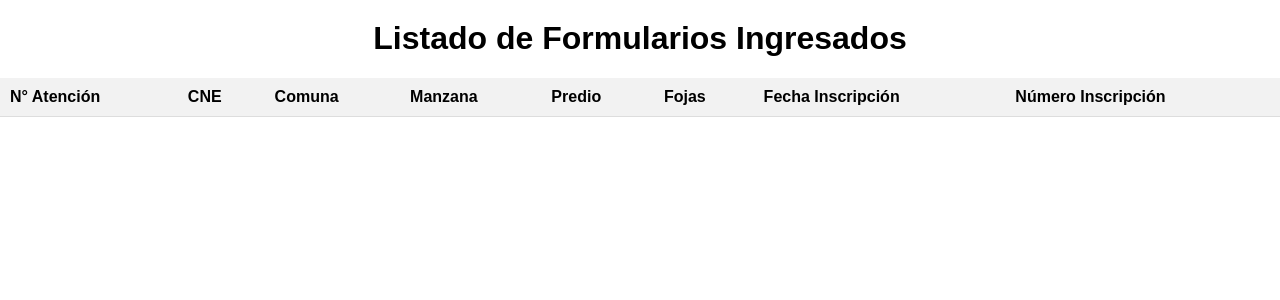
After one commit to CarlosBraun/fllask_proyect, a Flask app: page /listado in a window 1280 px wide. The commit adds this page. Shown: the top 300 px of the page. Run offline with Flask 3, Linux system fonts and the light colour scheme; lists and menus that the app fills with data are empty.

Commit message:
esta conectado a mysql en el usuario g19, clave g19, falta que lo enviado por el form se guarde en el mysql aun

```diff
--- a/app.py
+++ b/app.py
@@ -1,11 +1,97 @@
-from flask import Flask, render_template
-
+from flask import Flask, render_template, request, redirect, url_for
+from flask_sqlalchemy import SQLAlchemy
+from datetime import datetime
 
 app = Flask(__name__)
 
+# Configuración de la base de datos
+app.config['SQLALCHEMY_DATABASE_URI'] = 'mysql+mysqlconnector://g19:g19@localhost/bienes_raices'
+db = SQLAlchemy(app)
+
+# Definición de modelos
+class Formulario(db.Model):
+    id = db.Column(db.Integer, primary_key=True)
+    numero_atencion = db.Column(db.String(255))
+    cne = db.Column(db.Integer)
+    comuna = db.Column(db.Integer)
+    manzana = db.Column(db.Integer)
+    predio = db.Column(db.Integer)
+    fojas = db.Column(db.Integer)
+    fecha_inscripcion = db.Column(db.Date)
+    numero_inscripcion = db.Column(db.String(255))
+    enajenantes = db.relationship('Enajenante', backref='formulario', lazy=True)
+    adquirentes = db.relationship('Adquirente', backref='formulario', lazy=True)
+
+class Enajenante(db.Model):
+    id = db.Column(db.Integer, primary_key=True)
+    runrut = db.Column(db.String(255))
+    porc_derecho = db.Column(db.Float)
+    formulario_id = db.Column(db.Integer, db.ForeignKey('formulario.id'), nullable=False)
+
+class Adquirente(db.Model):
+    id = db.Column(db.Integer, primary_key=True)
+    runrut_adq = db.Column(db.String(255))
+    porc_derecho_adq = db.Column(db.Float)
+    formulario_id = db.Column(db.Integer, db.ForeignKey('formulario.id'), nullable=False)
+
+# Ruta para manejar la solicitud POST del formulario
+@app.route('/submit_form', methods=['POST'])
+def submit_form():
+    # Obtener datos del formulario
+    numero_atencion = request.form['numero_atencion']
+    cne = request.form['cne']
+    comuna = request.form['comuna']
+    manzana = request.form['manzana']
+    predio = request.form['predio']
+    fojas = request.form['fojas']
+    fecha_inscripcion = datetime.strptime(request.form['fecha_inscripcion'], '%Y-%m-%d')
+    numero_inscripcion = request.form['numero_inscripcion']
+
+    # Crear instancia del formulario
+    formulario = Formulario(numero_atencion=numero_atencion, cne=cne, comuna=comuna, manzana=manzana,
+                             predio=predio, fojas=fojas, fecha_inscripcion=fecha_inscripcion,
+                             numero_inscripcion=numero_inscripcion)
+
+    # Guardar formulario en la base de datos
+    db.session.add(formulario)
+    db.session.commit()
+
+    # Guardar enajenantes
+    for enajenante_data in request.form.getlist('enajenante'):
+        runrut, porc_derecho = enajenante_data.split(',')
+        enajenante = Enajenante(runrut=runrut, porc_derecho=porc_derecho, formulario_id=formulario.id)
+        db.session.add(enajenante)
+
+    # Guardar adquirentes
+    for adquirente_data in request.form.getlist('adquirente'):
+        runrut_adq, porc_derecho_adq = adquirente_data.split(',')
+        adquirente = Adquirente(runrut_adq=runrut_adq, porc_derecho_adq=porc_derecho_adq, formulario_id=formulario.id)
+        db.session.add(adquirente)
+
+    db.session.commit()
+
+    return redirect(url_for('index'))  # Redirigir a la página de inicio
+
+# Ruta de inicio
 @app.route('/')
 def index():
     return render_template('index.html')
 
+# Función para obtener los formularios
+def obtener_formularios():
+    return Formulario.query.all()
+
+# Ruta para mostrar el listado de formularios
+@app.route('/listado')
+def mostrar_listado():
+    formularios = obtener_formularios()
+    return render_template('listado.html', formularios=formularios)
+
+# Ruta para mostrar los detalles de un formulario específico
+@app.route('/detalle/<int:id>')
+def mostrar_detalle(id):
+    formulario = Formulario.query.get_or_404(id)
+    return render_template('detalle.html', formulario=formulario)
+
 if __name__ == '__main__':
-    app.run(debug=True)
+    app.run(debug=True, port=8000)
--- /dev/null
+++ b/templates/listado.html
@@ -0,0 +1,66 @@
+<!DOCTYPE html>
+<html lang="es">
+<head>
+  <meta charset="UTF-8">
+  <meta name="viewport" content="width=device-width, initial-scale=1.0">
+  <title>Listado de Formularios Ingresados</title>
+  <style>
+    body {
+      font-family: Arial, sans-serif;
+      margin: 0;
+      padding: 0;
+    }
+    h1 {
+      text-align: center;
+      margin-top: 20px;
+    }
+    table {
+      width: 100%;
+      border-collapse: collapse;
+      margin-top: 20px;
+    }
+    th, td {
+      padding: 10px;
+      text-align: left;
+      border-bottom: 1px solid #ddd;
+    }
+    th {
+      background-color: #f2f2f2;
+    }
+    tr:hover {
+      background-color: #f5f5f5;
+    }
+  </style>
+</head>
+<body>
+  <h1>Listado de Formularios Ingresados</h1>
+  <table>
+    <thead>
+      <tr>
+        <th>N° Atención</th>
+        <th>CNE</th>
+        <th>Comuna</th>
+        <th>Manzana</th>
+        <th>Predio</th>
+        <th>Fojas</th>
+        <th>Fecha Inscripción</th>
+        <th>Número Inscripción</th>
+      </tr>
+    </thead>
+    <tbody>
+      {% for formulario in formularios %}
+      <tr>
+        <td>{{ formulario.numero_atencion }}</td>
+        <td>{{ formulario.cne }}</td>
+        <td>{{ formulario.comuna }}</td>
+        <td>{{ formulario.manzana }}</td>
+        <td>{{ formulario.predio }}</td>
+        <td>{{ formulario.fojas }}</td>
+        <td>{{ formulario.fecha_inscripcion }}</td>
+        <td>{{ formulario.numero_inscripcion }}</td>
+      </tr>
+      {% endfor %}
+    </tbody>
+  </table>
+</body>
+</html>
```
Also changed, not shown: templates/detalle.html (added, +23 -0 lines), templates/form1.html (+114 -2 lines).
